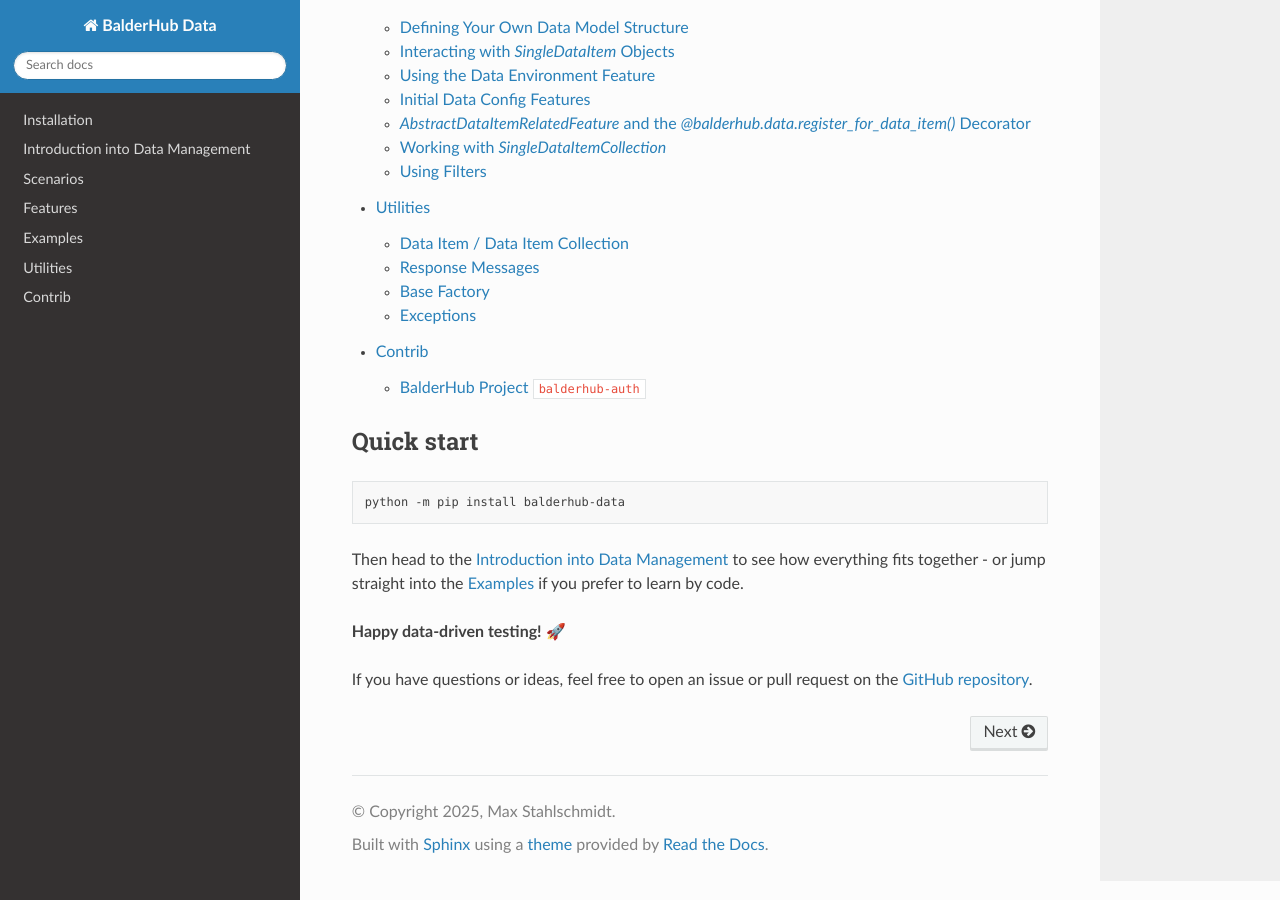
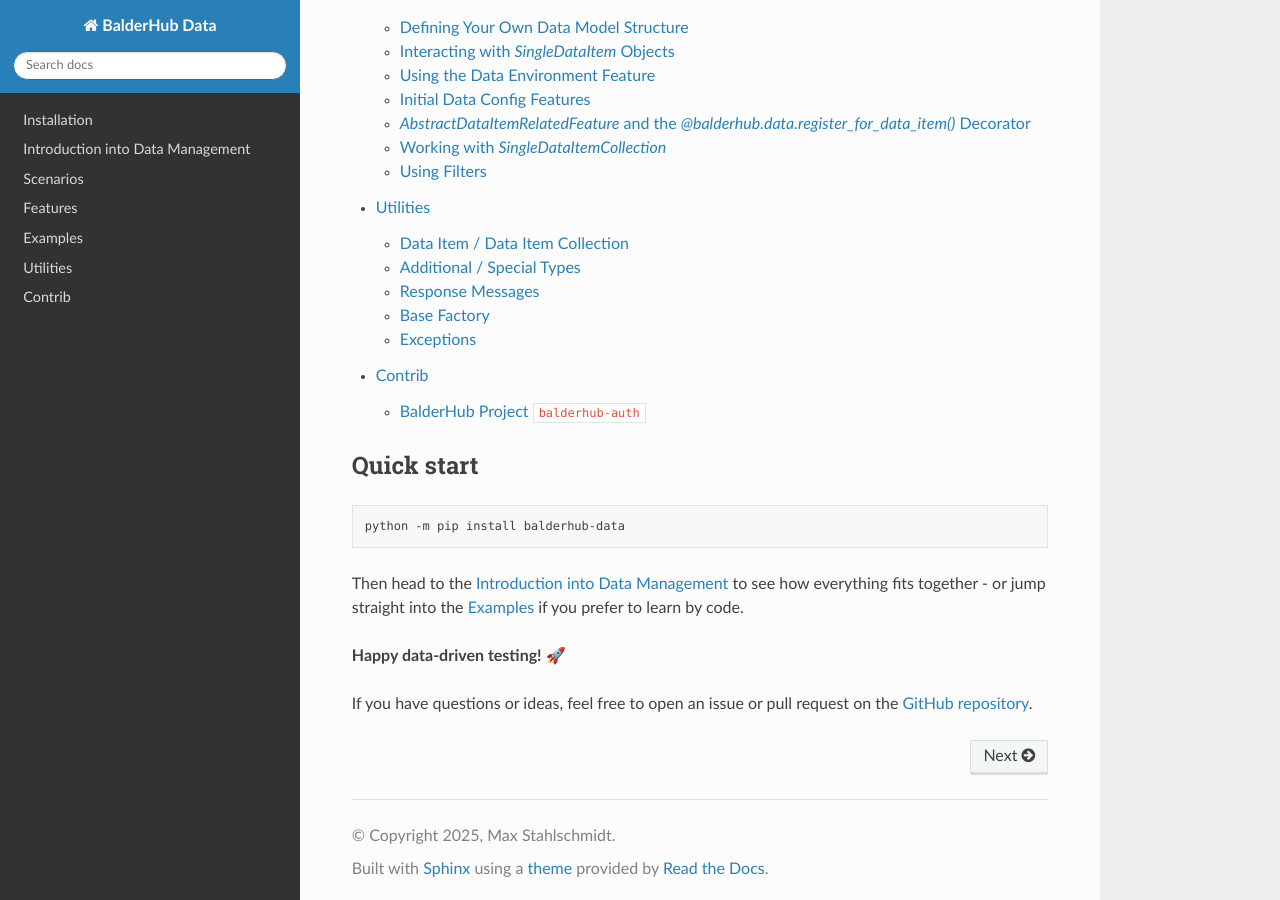
Before and after one commit to balder-dev/balderhub-data, a Sphinx documentation site: the page built from docs/source/index.rst, in a window 1280 px wide and 900 px high, scrolled down 1231 px. Built offline with Sphinx 7.4.7 and the Read the Docs theme 3.1.0, drawn with Linux system fonts in a browser that asks for light colours; the version number could not be read and is left out.

Commit message:
docs(utilities): add autoclass for new `UnorderedList`

```diff
--- a/docs/source/utilities.rst
+++ b/docs/source/utilities.rst
@@ -35,6 +35,12 @@
 
 .. autofunction:: balderhub.data.lib.utils.functions.full_dictionary_is_not_definable
 
+
+Additional / Special Types
+==========================
+
+.. autoclass:: balderhub.data.lib.utils.UnorderedList
+
 Response Messages
 =================
 
```
